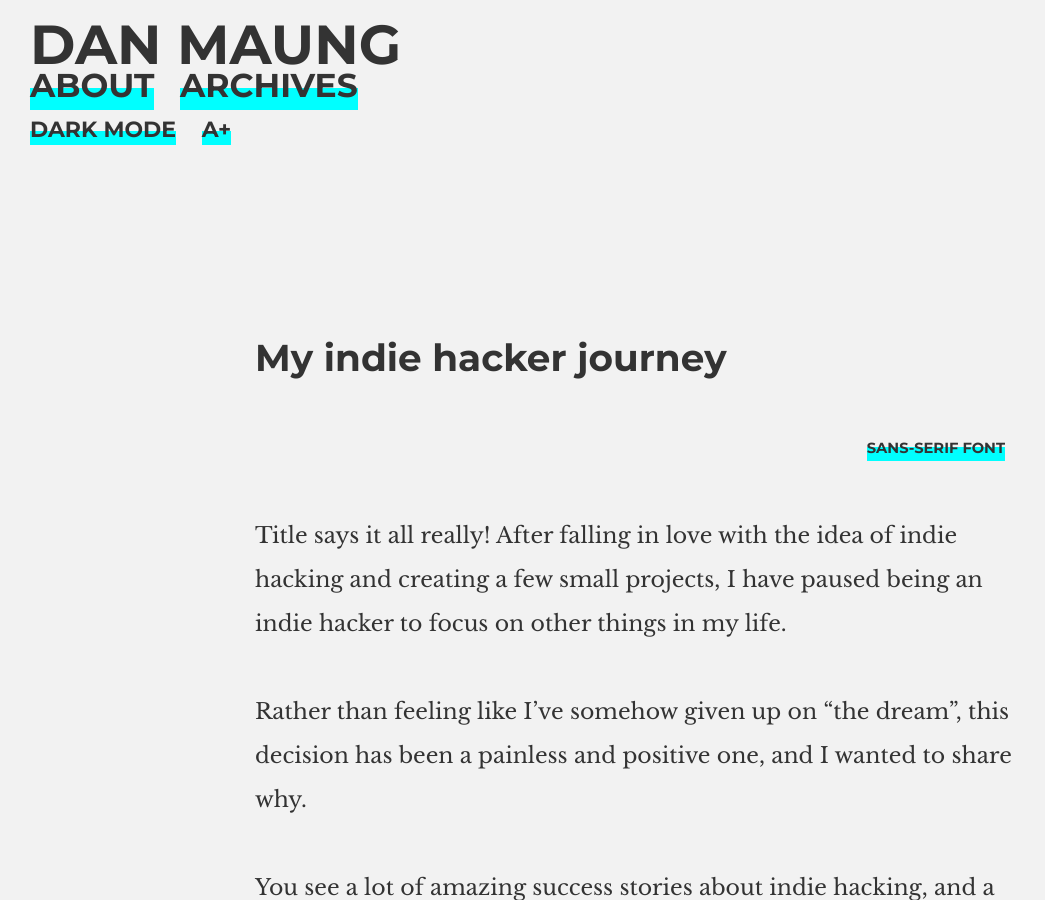
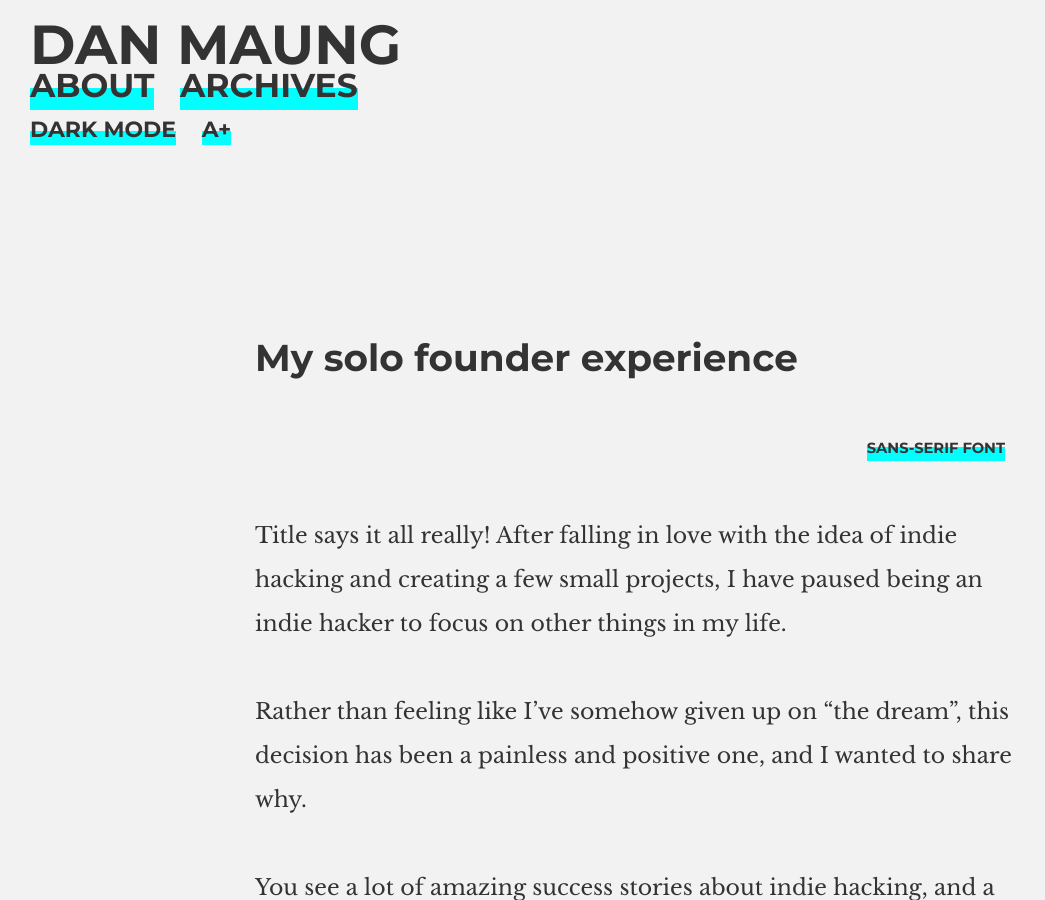
Before and after one commit to slowSort/slowSort.github.io, a Jekyll site: the page built from _posts/2022-03-11-indie-hacker-journey.md, in a window 1280 px wide and 900 px high. Shown: the whole window, without its empty margins (0-1045 px from the left). Built offline with Jekyll 4.4.1, drawn with Linux system fonts in a browser that asks for light colours.

Commit message:
change titles

```diff
--- a/_posts/2022-03-11-indie-hacker-journey.md
+++ b/_posts/2022-03-11-indie-hacker-journey.md
@@ -1,6 +1,6 @@
 ---
 layout: post
-title: "My indie hacker journey"
+title: "My solo founder experience"
 ---
 
 Title says it all really! After falling in love with the idea of indie hacking and creating a few small projects, I have paused being an indie hacker to focus on other things in my life.
```
Also changed, not shown: _posts/2022-02-13-balanced-overtime.md (+1 -1 lines).
